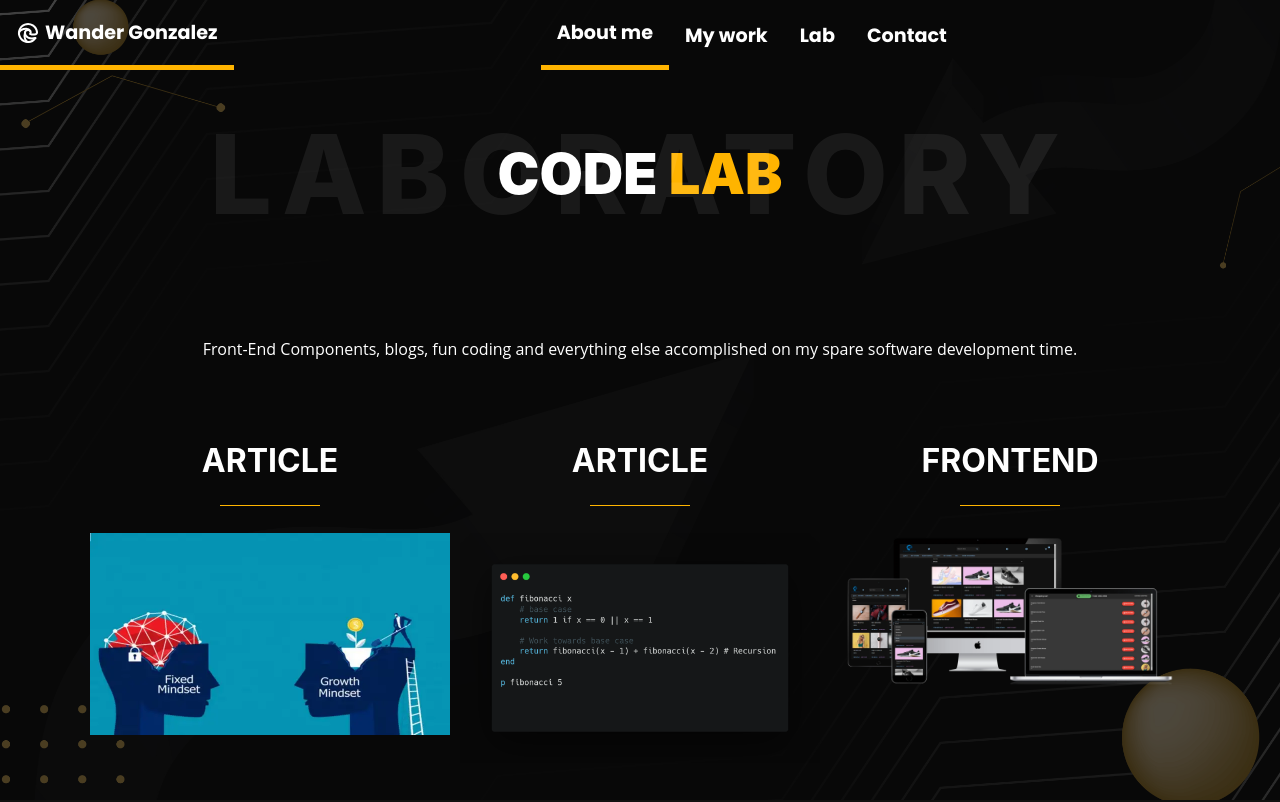
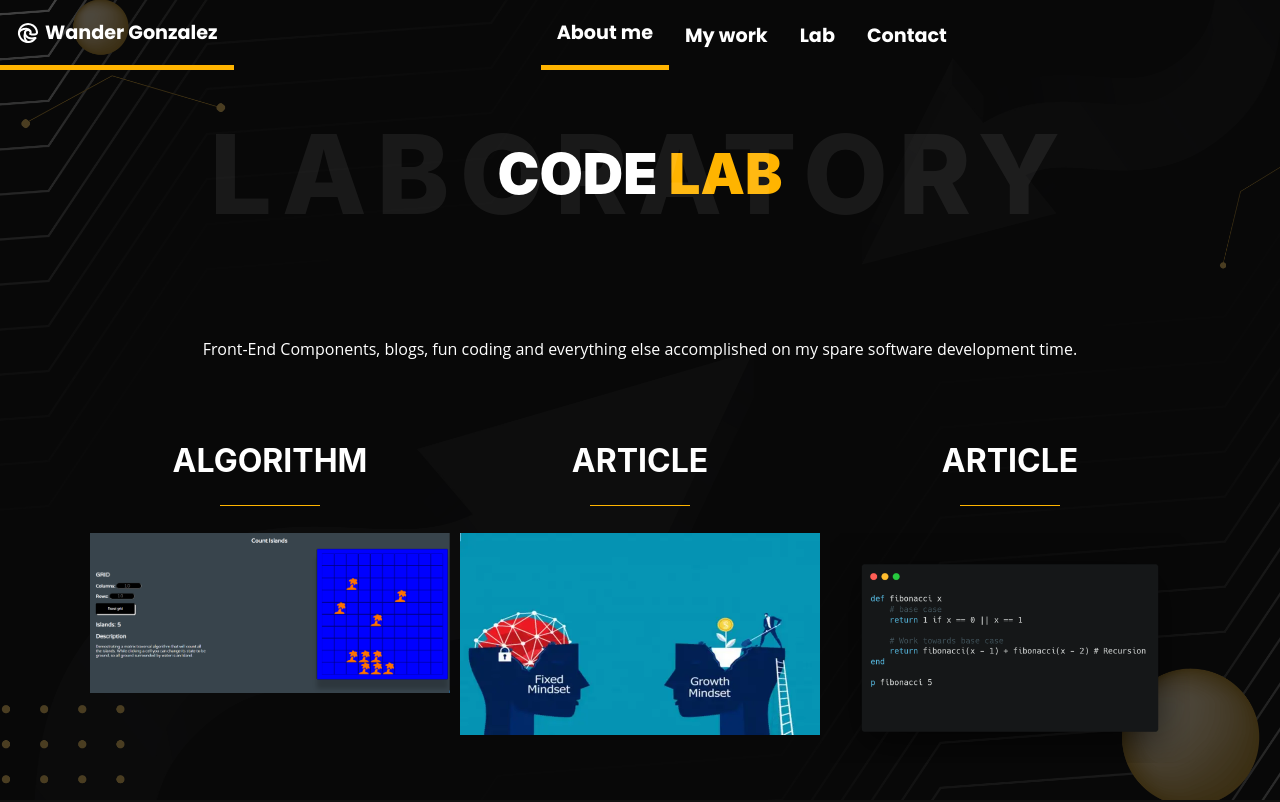
Before and after one commit to wandergithub/w-portfolio, a React (Create React App) app: page /lab in a window 1280 px wide. Shown: the top 802 px of the page. Built offline with nearby package versions, Linux system fonts and the light colour scheme.

Commit message:
add lab project

```diff
--- a/src/components/Lab/Data/projects.js
+++ b/src/components/Lab/Data/projects.js
@@ -4,10 +4,24 @@ import { SiRubyonrails } from 'react-icons/si';
 import image4 from '../../assets/img/blog-post-1.webp';
 import image2 from '../../assets/img/blog-post-2.png';
 import image1 from '../Assets/portfolio-6.webp';
+import image5 from '../Assets/countIslands.PNG';
 import image3 from '../../assets/img/portfolio/portfolio-1.webp';
 import budgetApp from '../../assets/img/portfolio/app_screenshot3.webp';
 
 const projects = [
+  {
+    title: 'Count Islands',
+    type: 'Algorithm',
+    image: image5,
+    description:
+      'Algorithm demostration of connected islands counting with JavaScript',
+    links: [
+      {
+        image: <GoBrowser title="Live demo icon" size="2em" />,
+        href: 'https://wandergithub.github.io/AM/',
+      },
+    ],
+  },
   {
     title: 'Growth Mindset',
     type: 'article',
```
Also changed, not shown: src/components/Lab/Assets/countIslands.PNG (added).
